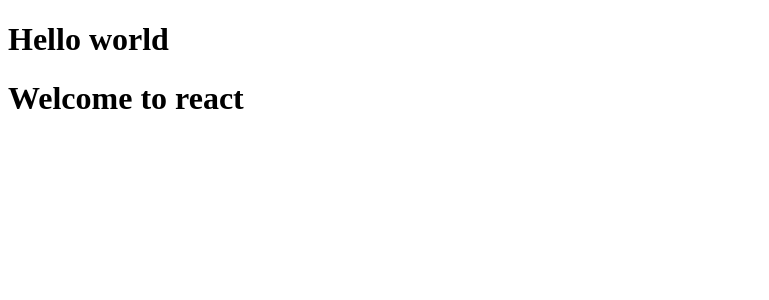
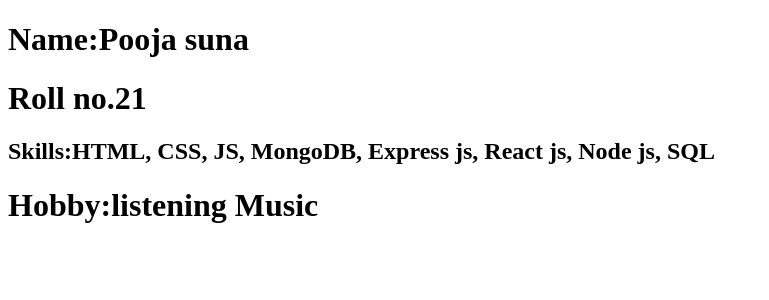
Before and after one commit to pooja-suna25/REACT-Practice, a React (Vite) app in the folder firstrepo/: page / in a window 1280 px wide. Shown: the top 300 px of the page, without its empty margins (0-769 px from the left). Built offline with nearby package versions, Linux system fonts and the light colour scheme.

Commit message:
Wrapping multiple components inside React Fragment

```diff
--- a/firstrepo/src/App.jsx
+++ b/firstrepo/src/App.jsx
@@ -1,13 +1,21 @@
 import React from "react";
 import Hello from "./Hello";
 import WelcomeMessage from "./WelcomeMessage";
+import Name from "./Name";
+import Skill from "./Skill";
+import Hobby from "./Hobby";
+import Roll from "./Roll";
 
 
 function App() {
   return (
     <>
-    <Hello />
-    <WelcomeMessage />
+    {/* <Hello />
+    <WelcomeMessage /> */}
+      <Name/>
+      <Roll/>
+      <Skill/>
+      <Hobby/>
     </>
   )
 }
--- /dev/null
+++ b/firstrepo/src/Hobby.jsx
@@ -0,0 +1,4 @@
+function Hobby(){
+    return <h1>Hobby:listening Music</h1>
+}
+export default Hobby;
--- /dev/null
+++ b/firstrepo/src/Name.jsx
@@ -0,0 +1,4 @@
+function Name(){
+    return <h1>Name:Pooja suna</h1>
+}
+export default Name;
--- /dev/null
+++ b/firstrepo/src/Roll.jsx
@@ -0,0 +1,4 @@
+function Roll(){
+    return <h1>Roll no.21</h1>
+}
+export default Roll;
--- /dev/null
+++ b/firstrepo/src/Skill.jsx
@@ -0,0 +1,6 @@
+function Skill(){
+    return <h2>Skills:HTML, CSS, JS, MongoDB, Express js, React js, Node js, SQL</h2>
+
+
+}
+export default Skill;
```
